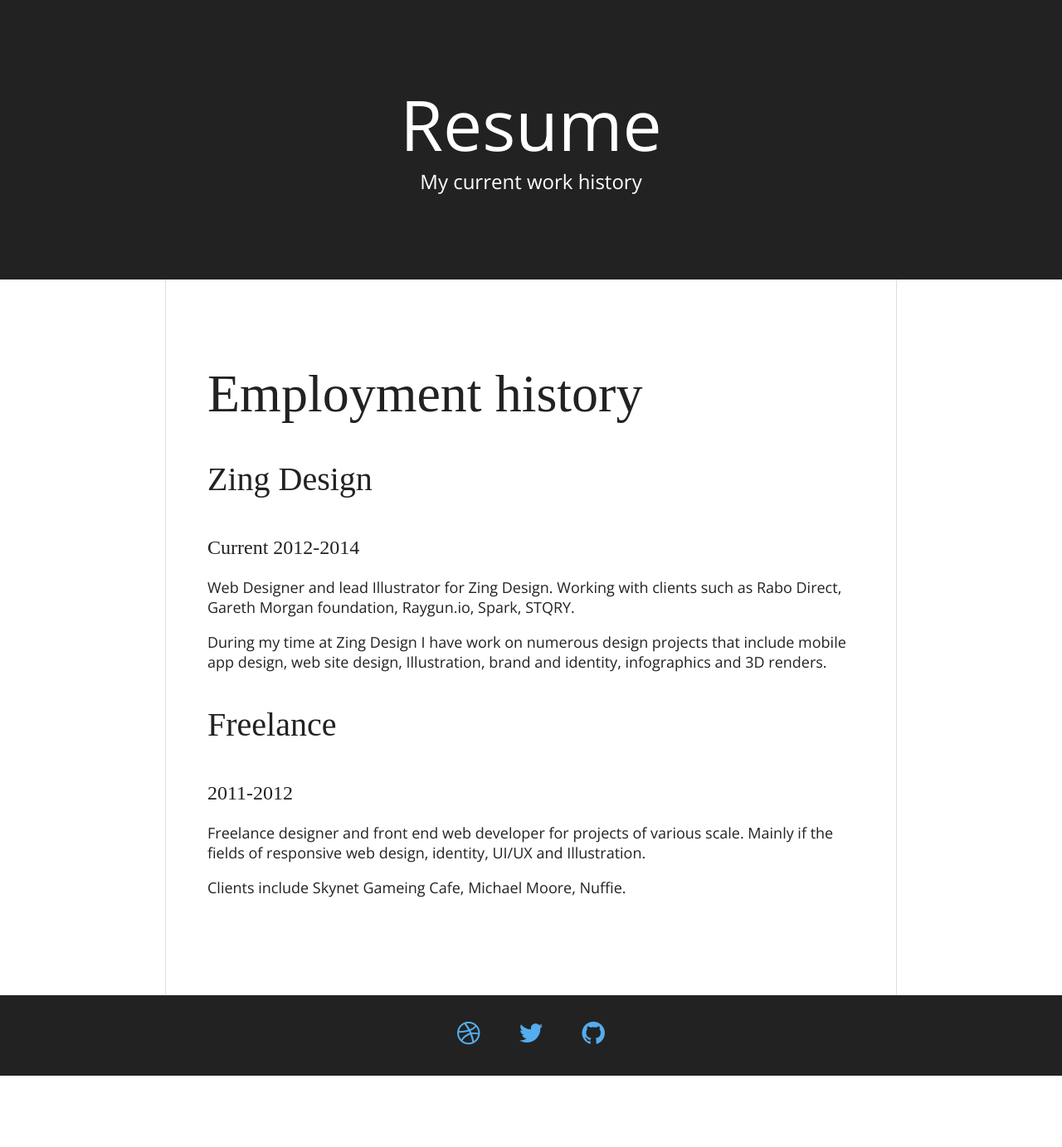
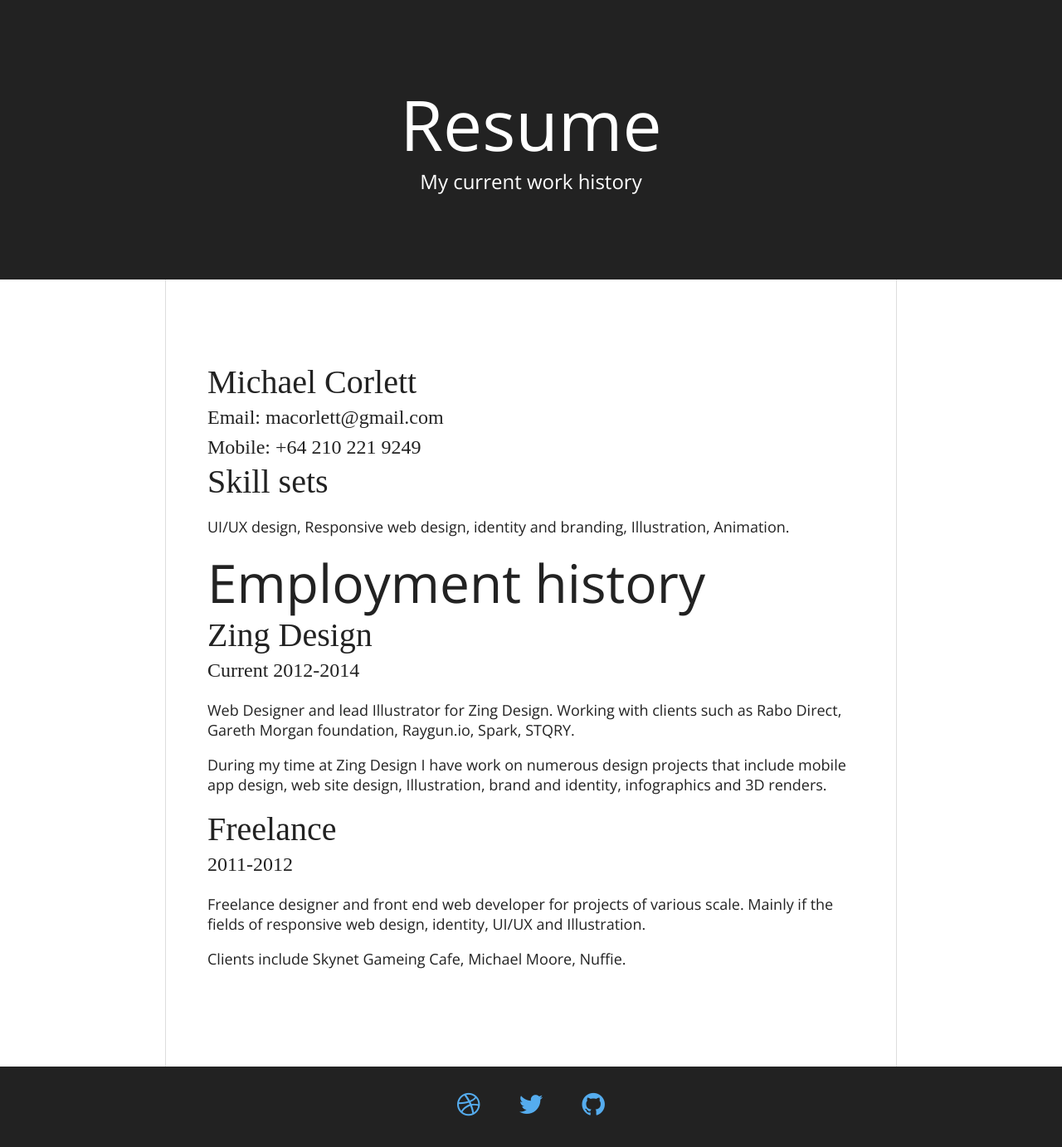
Before and after one commit to macorlett/macorlett.github.io, a Jekyll site: the page built from resume/index.md, in a window 1280 px wide. Shown: the whole page at 83% size. Built offline with Jekyll 4.4.1, drawn with Linux system fonts in a browser that asks for light colours; nearby versions of some CDN libraries; some web fonts are replaced; Markdown is read by kramdown in place of the engine named in the settings; before the commit the page ends 1297 px from its top, so only the background shows below that.

Commit message:
update resume

```diff
--- a/css/style.css
+++ b/css/style.css
@@ -199,12 +199,16 @@ footer a{
 	padding-left: 50px;
 	padding-right: 50px;
 }
-#resume-main-content h2,#resume-main-content h3,#resume-main-content h4{
+#resume-main-content h3,#resume-main-content h4{
 	font-family: 'Gentium Book Basic', serif;
 }
 #resume-main-content h2{
 	font-weight: 400;
 	font-size: 4rem;
+}
+#resume-main-content h3{
+	padding: 0;
+	margin: 0;
 }
 
 @media only screen and (max-width:600px){
--- a/resume/index.md
+++ b/resume/index.md
@@ -4,6 +4,13 @@ layout: resume
 page_id: resume-header
 description: My current work history
 ---
+
+###Michael Corlett
+####Email: macorlett@gmail.com
+####Mobile: +64 210 221 9249
+
+###Skill sets
+UI/UX design, Responsive web design, identity and branding, Illustration, Animation.
 
 ##Employment history
 ###Zing Design
```
